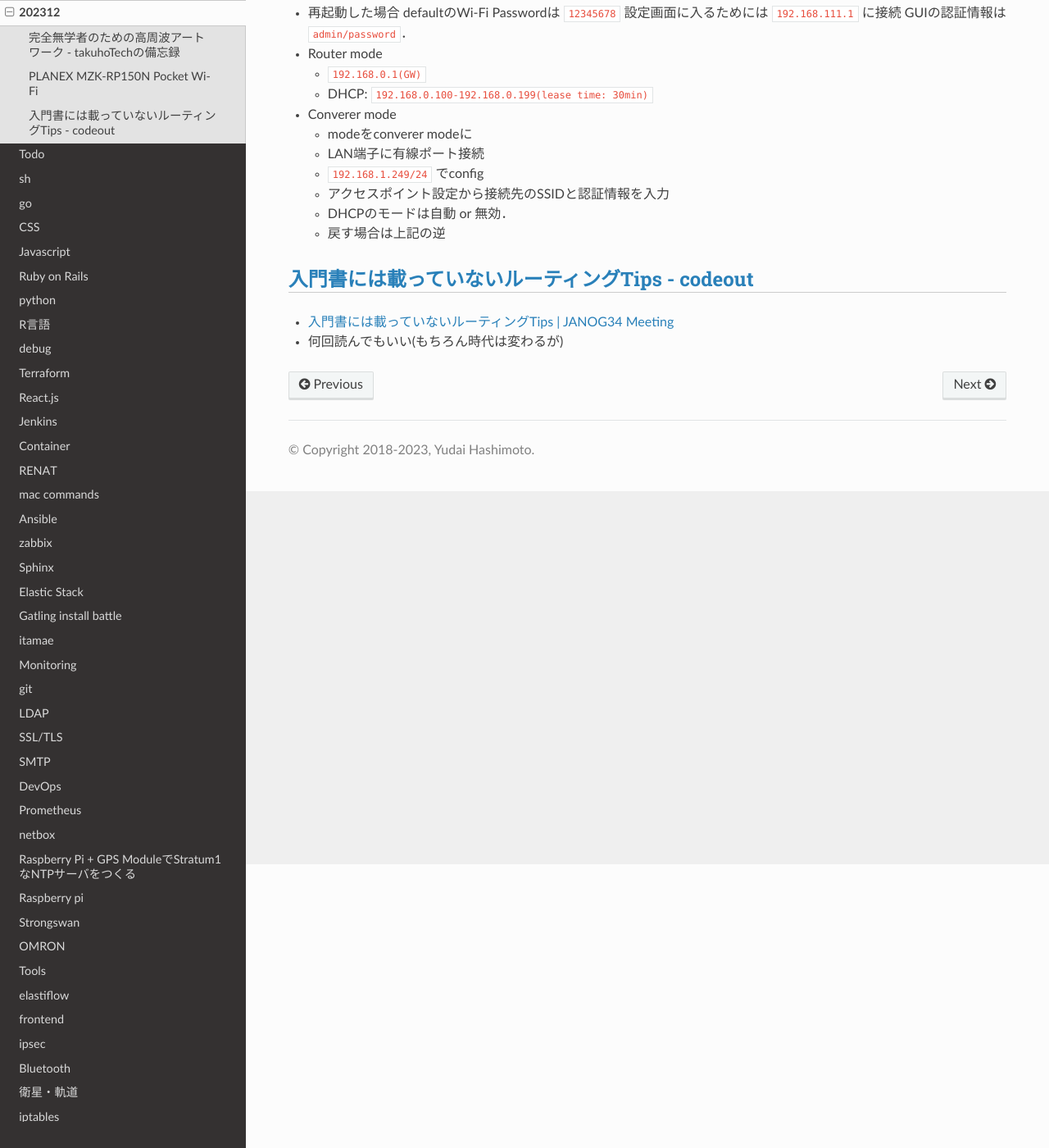
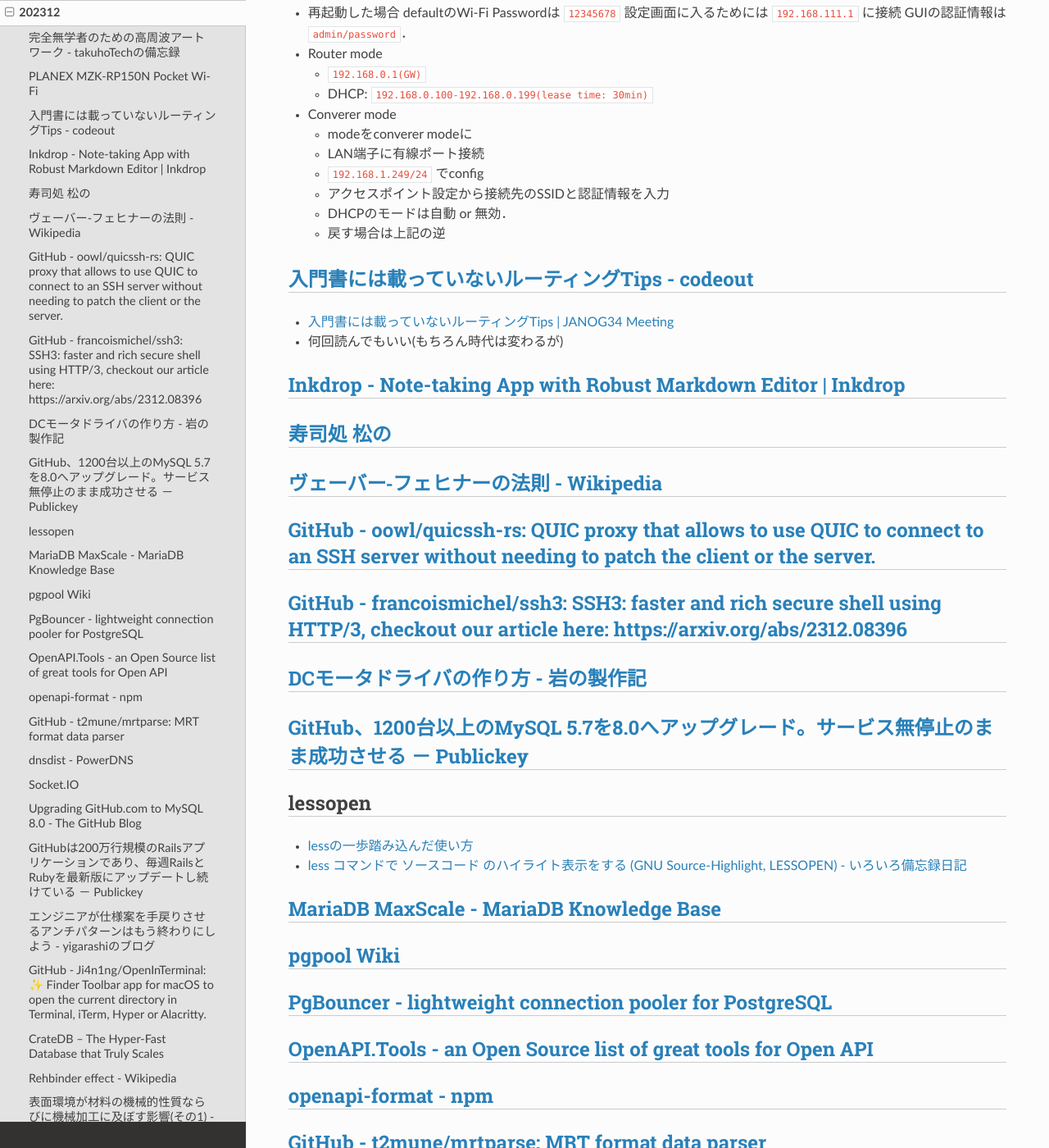
Before and after one commit to jp7fkf/JP7FKF-Warehouse, a Sphinx documentation site: the page built from source/dialy/202312.md, in a window 1280 px wide and 1400 px high, scrolled down 346 px. Shown: the whole window at 82% size. Built offline with Sphinx 7.4.7 and the Read the Docs theme 2.0.0, drawn with Linux system fonts in a browser that asks for light colours; some of the changed text lies outside the part shown.

Commit message:
2024-01-12 20:45:45 JST

```diff
--- a/source/dialy/202312.md
+++ b/source/dialy/202312.md
@@ -27,3 +27,53 @@
 ## [入門書には載っていないルーティングTips - codeout](https://www.janog.gr.jp/meeting/janog34/doc/janog34-routing-kojima-1.pdf)
 - [入門書には載っていないルーティングTips | JANOG34 Meeting](https://www.janog.gr.jp/meeting/janog34/tutorial/routing.html)
 - 何回読んでもいい(もちろん時代は変わるが)
+
+## [Inkdrop - Note-taking App with Robust Markdown Editor | Inkdrop](https://www.inkdrop.app/)
+
+## [寿司処 松の](https://matsuno.main.jp/)
+
+## [ヴェーバー‐フェヒナーの法則 - Wikipedia](https://ja.wikipedia.org/wiki/%E3%83%B4%E3%82%A7%E3%83%BC%E3%83%90%E3%83%BC%E2%80%90%E3%83%95%E3%82%A7%E3%83%92%E3%83%8A%E3%83%BC%E3%81%AE%E6%B3%95%E5%89%87)
+
+## [GitHub - oowl/quicssh-rs: QUIC proxy that allows to use QUIC to connect to an SSH server without needing to patch the client or the server.](https://github.com/oowl/quicssh-rs)
+
+## [GitHub - francoismichel/ssh3: SSH3: faster and rich secure shell using HTTP/3, checkout our article here: https://arxiv.org/abs/2312.08396](https://github.com/francoismichel/ssh3)
+
+## [DCモータドライバの作り方 - 岩の製作記](https://iwamechatronics.hatenablog.com/entry/2023/12/18/084812)
+
+## [GitHub、1200台以上のMySQL 5.7を8.0へアップグレード。サービス無停止のまま成功させる － Publickey](https://www.publickey1.jp/blog/23/github1200mysql_5780.html)
+
+## lessopen
+- [lessの一歩踏み込んだ使い方](https://rcmdnk.com/blog/2017/05/08/computer-linux-bash/)
+- [less コマンドで ソースコード のハイライト表示をする (GNU Source-Highlight, LESSOPEN) - いろいろ備忘録日記](https://devlights.hatenablog.com/entry/2020/09/08/025346)
+
+## [MariaDB MaxScale - MariaDB Knowledge Base](https://mariadb.com/kb/en/maxscale/)
+
+## [pgpool Wiki](https://www.pgpool.net/mediawiki/index.php/Main_Page)
+
+## [PgBouncer - lightweight connection pooler for PostgreSQL](https://www.pgbouncer.org/)
+
+## [OpenAPI.Tools - an Open Source list of great tools for Open API](https://openapi.tools/)
+
+## [openapi-format - npm](https://www.npmjs.com/package/openapi-format)
+
+## [GitHub - t2mune/mrtparse: MRT format data parser](https://github.com/t2mune/mrtparse)
+
+## [dnsdist - PowerDNS](https://dnsdist.org/)
+
+## [Socket.IO](https://socket.io/)
+
+## [Upgrading GitHub.com to MySQL 8.0 - The GitHub Blog](https://github.blog/2023-12-07-upgrading-github-com-to-mysql-8-0/)
+- [GitHub、1200台以上のMySQL 5.7を8.0へアップグレード。サービス無停止のまま成功させる － Publickey](https://www.publickey1.jp/blog/23/github1200mysql_5780.html)
+
+## [GitHubは200万行規模のRailsアプリケーションであり、毎週RailsとRubyを最新版にアップデートし続けている － Publickey](https://www.publickey1.jp/blog/23/github200railsrailsruby.html)
+
+## [エンジニアが仕様案を手戻りさせるアンチパターンはもう終わりにしよう - yigarashiのブログ](https://yigarashi.hatenablog.com/entry/2023/11/20/093000)
+
+## [GitHub - Ji4n1ng/OpenInTerminal: ✨ Finder Toolbar app for macOS to open the current directory in Terminal, iTerm, Hyper or Alacritty.](https://github.com/Ji4n1ng/OpenInTerminal)
+
+## [CrateDB – The Hyper-Fast Database that Truly Scales](https://cratedb.com/)
+
+## [Rehbinder effect - Wikipedia](https://en.wikipedia.org/wiki/Rehbinder_effect)
+
+## [表面環境が材料の機械的性質ならびに機械加工に及ぼす影響(その1) -レビンダー効果とその他の効果-](https://www.jstage.jst.go.jp/article/jjspe/88/4/88_322/_pdf#:~:text=2.5%20%E3%83%AD%E3%82%B9%E3%82%B3%E3%83%BC%E5%8A%B9%E6%9E%9C,%E3%81%93%E3%81%A8%E3%82%92%E7%99%BA%E8%A6%8B%20%E3%81%97%E3%81%9F35)%EF%BC%8E)
+- rel: ケモメカニカル効果
--- a/source/hobbies/places.md
+++ b/source/hobbies/places.md
@@ -54,3 +54,4 @@
 
 ## 北陸
 - [【公式】まつさき｜金沢辰口温泉｜温泉付きの客室が人気の料理自慢の宿](https://www.matsusaki.jp/)
+- [寿司処 松の](https://matsuno.main.jp/)
--- a/source/index.rst
+++ b/source/index.rst
@@ -74,6 +74,7 @@ Welcome to JP7FKF-Warehouse!
   dialy/202310
   dialy/202311
   dialy/202312
+  dialy/202401
   todo
   programming/sh
   programming/go
```
Also changed, not shown: source/dialy/202401.md (added, +27 -0 lines).
